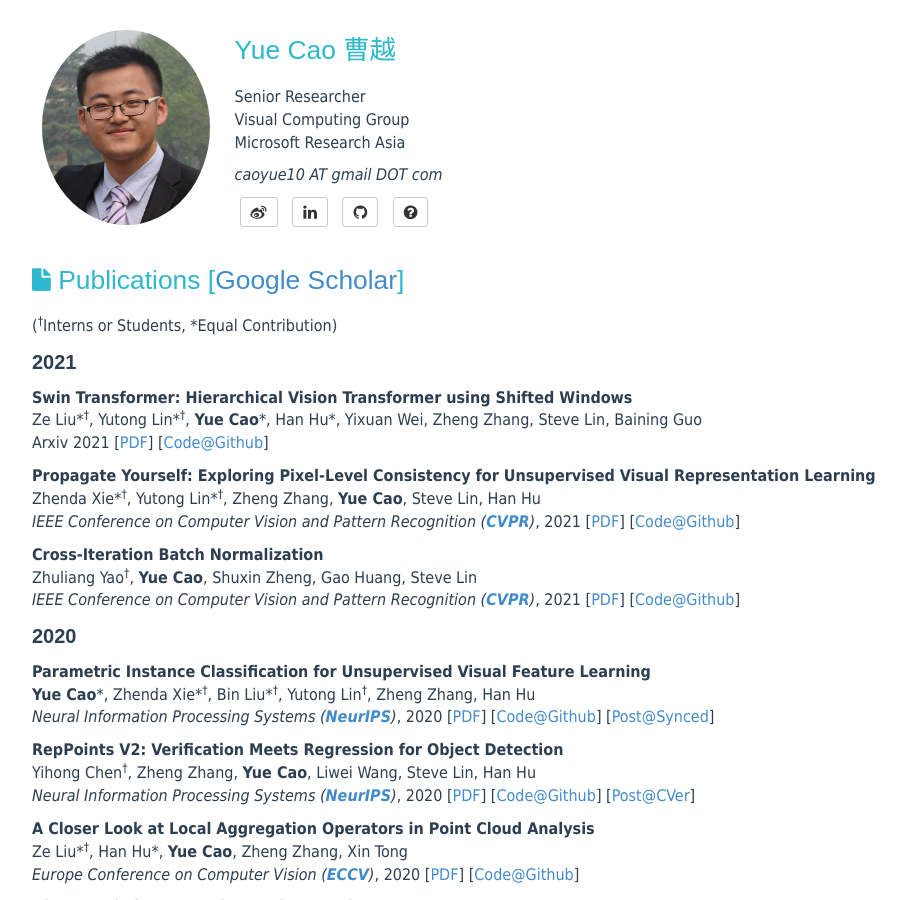
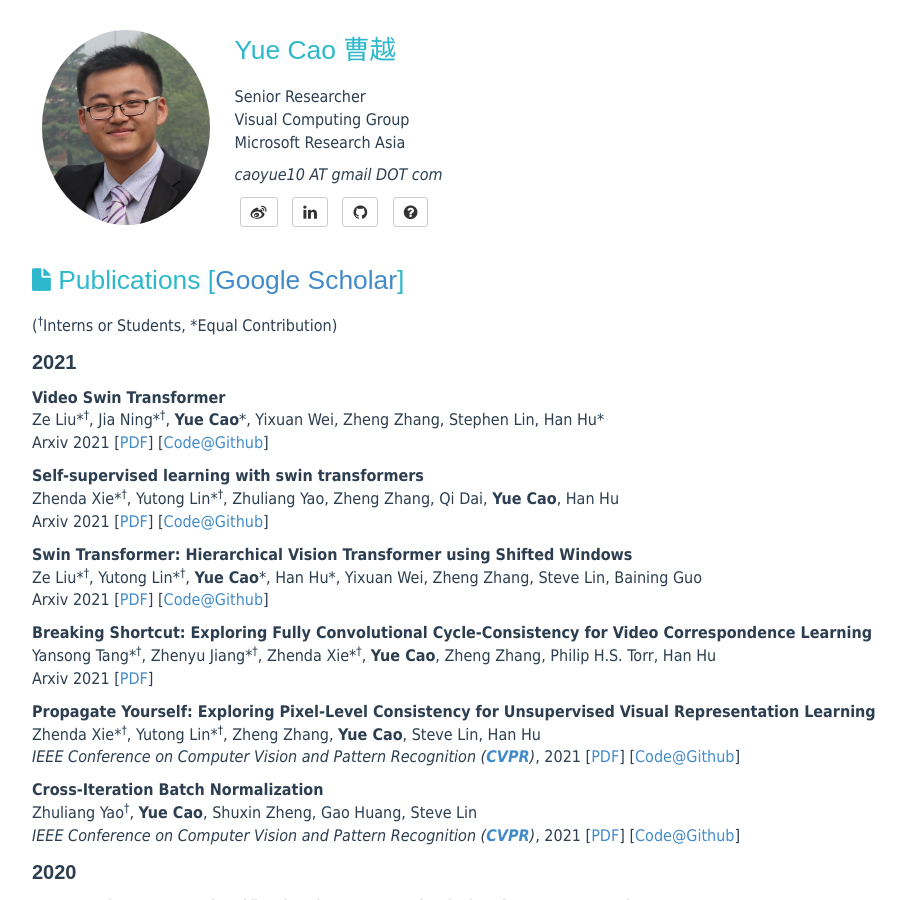
Before and after one commit to caoyue10/caoyue10.github.io, a Jekyll site: the page built from allpub.html, in a window 1280 px wide and 900 px high. Shown: the whole window, without its empty margins (138-1044 px from the left). Built offline with Jekyll 4.4.1, drawn with Linux system fonts in a browser that asks for light colours.

Commit message:
Update allpub.html

```diff
--- a/allpub.html
+++ b/allpub.html
@@ -8,9 +8,21 @@ layout: page
     </header>
 	<p>(<sup><span>&#8224;</span></sup>Interns or Students, *Equal Contribution)</p>
 	<p style="font-size:20px;font-weight:bold;font-family:Arial,sans-serif;">2021</p>
+	<p><strong>Video Swin Transformer</strong><br>
+            Ze Liu*<sup><span>&#8224;</span></sup>, Jia Ning*<sup><span>&#8224;</span></sup>, <strong>Yue Cao</strong>*, Yixuan Wei, Zheng Zhang, Stephen Lin, Han Hu*<br>
+	    Arxiv 2021 [<a href="https://arxiv.org/abs/2106.13230">PDF</a>] [<a href="https://github.com/SwinTransformer/Video-Swin-Transformer">Code@Github</a>]
+            </p >
+	<p><strong>Self-supervised learning with swin transformers</strong><br>
+            Zhenda Xie*<sup><span>&#8224;</span></sup>, Yutong Lin*<sup><span>&#8224;</span></sup>, Zhuliang Yao, Zheng Zhang, Qi Dai, <strong>Yue Cao</strong>, Han Hu<br>
+	    Arxiv 2021 [<a href="https://arxiv.org/abs/2105.04553">PDF</a>] [<a href="https://github.com/SwinTransformer/Transformer-SSL">Code@Github</a>]
+            </p >
 	<p><strong>Swin Transformer: Hierarchical Vision Transformer using Shifted Windows</strong><br>
             Ze Liu*<sup><span>&#8224;</span></sup>, Yutong Lin*<sup><span>&#8224;</span></sup>, <strong>Yue Cao</strong>*, Han Hu*, Yixuan Wei, Zheng Zhang, Steve Lin, Baining Guo<br>
 	    Arxiv 2021 [<a href="https://arxiv.org/abs/2103.14030">PDF</a>] [<a href="https://github.com/microsoft/Swin-Transformer">Code@Github</a>]
+            </p >
+	<p><strong>Breaking Shortcut: Exploring Fully Convolutional Cycle-Consistency for Video Correspondence Learning</strong><br>
+            Yansong Tang*<sup><span>&#8224;</span></sup>, Zhenyu Jiang*<sup><span>&#8224;</span></sup>, Zhenda Xie*<sup><span>&#8224;</span></sup>, <strong>Yue Cao</strong>, Zheng Zhang, Philip H.S. Torr, Han Hu<br>
+	    Arxiv 2021 [<a href="https://arxiv.org/abs/2105.05838">PDF</a>]
             </p >
 	<p><strong>Propagate Yourself: Exploring Pixel-Level Consistency for Unsupervised Visual Representation Learning</strong><br>
 	    Zhenda Xie*<sup><span>&#8224;</span></sup>, Yutong Lin*<sup><span>&#8224;</span></sup>, Zheng Zhang, <strong>Yue Cao</strong>, Steve Lin, Han Hu<br>
```
